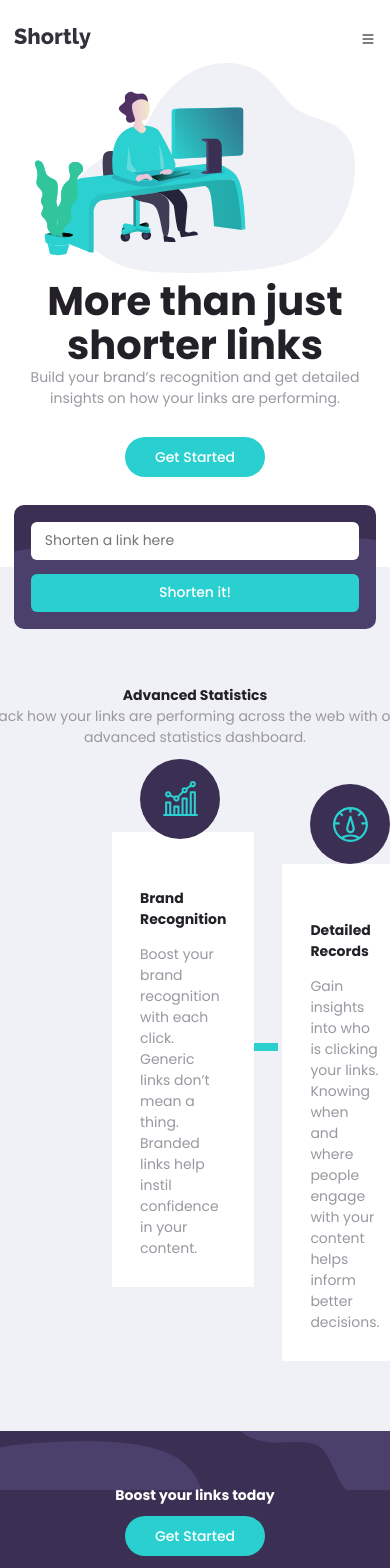
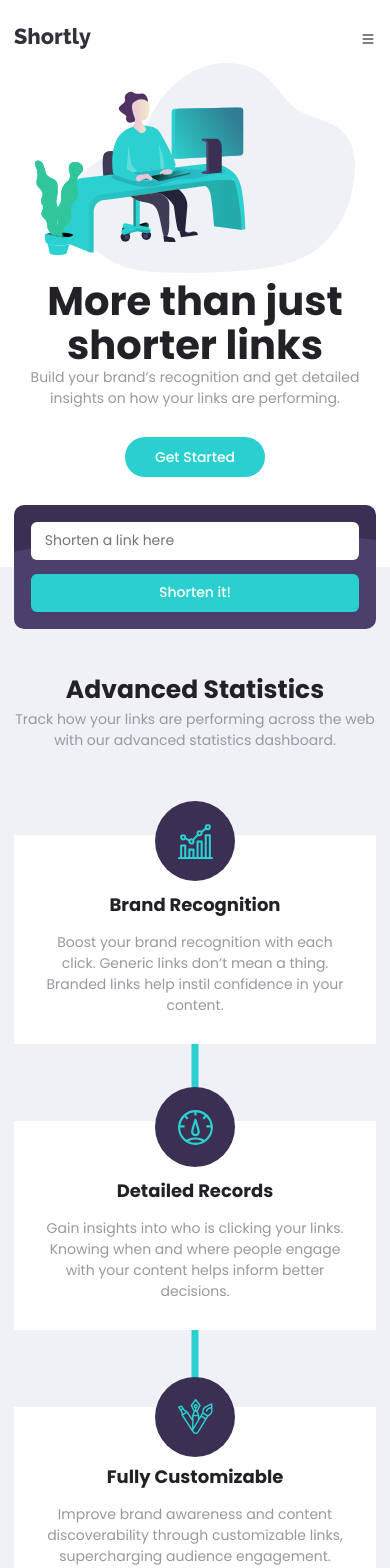
Before and after one commit to chalobonDen/URL-shortening-API-landing-page-challenge-hub, a React (Create React App) app: page / in a window 390 px wide. Shown: the top 1568 px of the page. Built offline with nearby package versions, Linux system fonts and the light colour scheme.

Commit message:
responsive content component

```diff
--- a/src/components/Content/Content.css
+++ b/src/components/Content/Content.css
@@ -72,3 +72,48 @@
   width: 35px;
   height: 35px;
 }
+
+@media screen and (max-width: 414px) {
+  .sub-content {
+    margin: 0 1rem;
+    padding: 2rem 0;
+    width: fit-content;
+    height: fit-content;
+  }
+  .sub-content h1 {
+    font-size: 25px;
+  }
+
+  .detail {
+    flex-direction: column;
+    margin: 3rem 1rem;
+    text-align: center;
+  }
+  .sub-content header {
+    width: fit-content;
+  }
+  .sub-detail h2 {
+    font-size: 18px;
+  }
+  .card1,
+  .card2,
+  .card3 {
+    margin-right: 0;
+    width: fit-content;
+    margin-top: 5.5rem;
+  }
+  .card1 {
+    margin-top: 1rem;
+  }
+  .icons {
+    left: 50%;
+    transform: translate(-50%, 0);
+  }
+  .line {
+    height: 90vh;
+    width: 7px;
+    top: 0;
+    left: 50%;
+    transform: translate(-50%, 0);
+  }
+}
```
